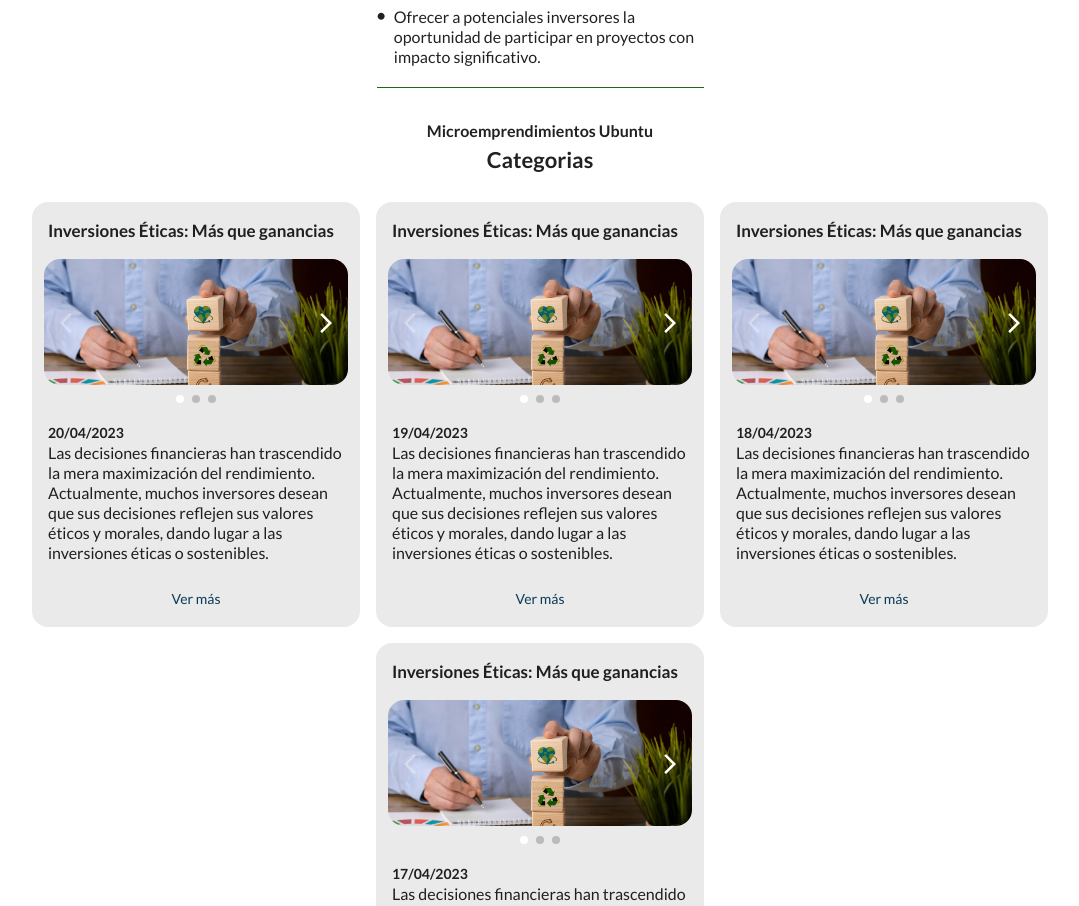
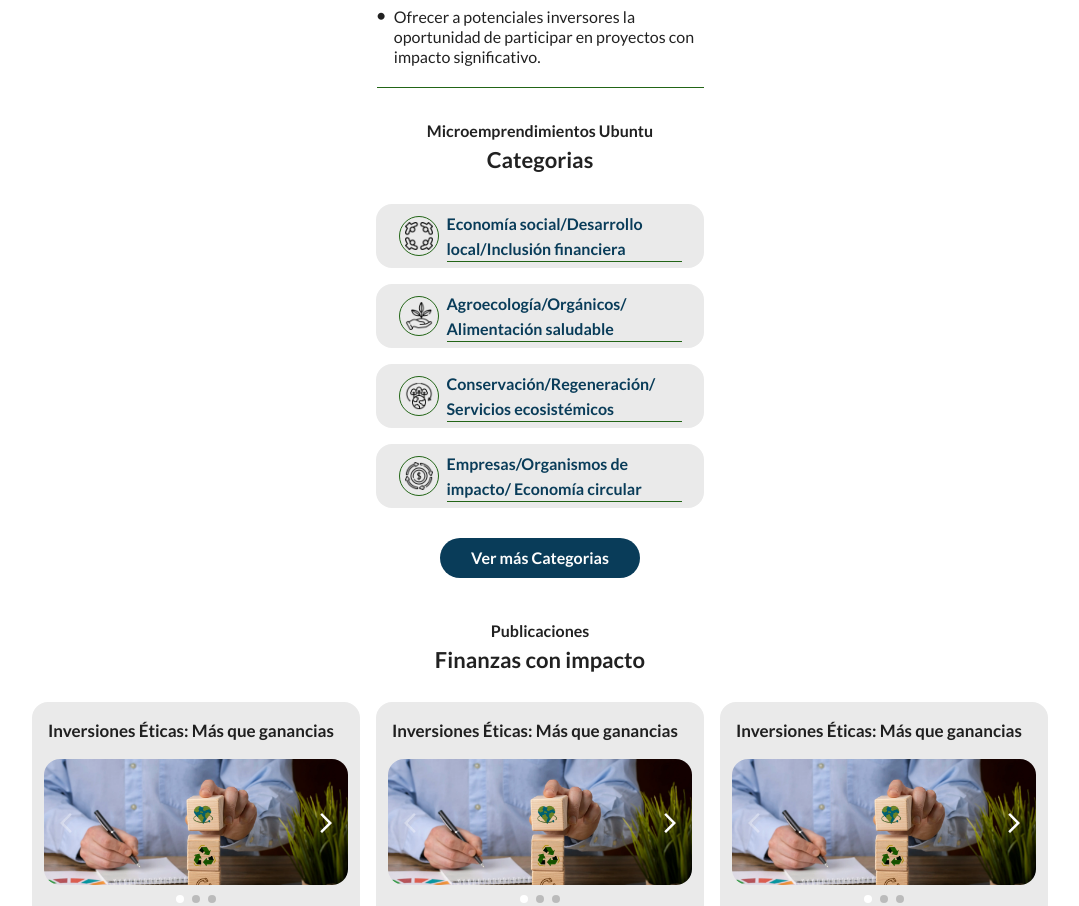
Before and after one commit to TomiCaratti13/SemilleroUbuntuFront, a React (Vite) app: page / in a window 1280 px wide. Shown: the part 802-1708 px from the top of the page, without its empty margins (100-1179 px from the left). Built offline with nearby package versions, Linux system fonts and the light colour scheme.

Commit message:
maquetado categorias terminado

```diff
--- a/src/components/CardCategoria.jsx
+++ b/src/components/CardCategoria.jsx
@@ -1,38 +1,60 @@
-import { Container, Typography } from "@mui/material"
+import { useTheme } from "@emotion/react";
+import { Avatar, Card, Box, Typography } from "@mui/material"
 
-function CardCategoria() {
+function CardCategoria({ title, img }) {
+
+  const theme = useTheme();
+
   return (
-    <Container
+    <Card
       sx={{
+        width: '328px',
+        height: '64px',
+        my: '16px',
+        borderRadius: '16px',
+        backgroundColor: 'gris.claro',
+        boxShadow: 'none',
+        gap: '10px',
         display: 'flex',
         justifyContent: 'center',
         alignItems: 'center',
-        flexDirection: 'column',
-        gap: '4px',
       }}
     >
-      <Typography
-        variant="h3"
+      <Box
         sx={{
-          fontSize: '16px',
-          lineHeight: '25px',
-          fontWeight: 600
-          }}
-      >
-        Microemprendimientos Ubuntu
-      </Typography>
-      <Typography
-        variant="h4"
-        sx={{
-          fontSize: '22px',
-          lineHeight: '25px',
-          fontWeight: 600
+          width: '283px',
+          height: '56px',
+          display: 'flex',
+          justifyContent: 'center',
+          alignItems: 'center',
         }}
       >
-        Categorias
-      </Typography>
-
-    </Container>
+        <Avatar
+          src={img}
+          sx={{
+            width: '40px',
+            height: '40px',
+            border: `1px solid ${theme.palette.verde.main}`,
+            '& img': {
+              width: '28px',
+              height: '28px',
+            },
+          }}
+        />
+        <Typography
+          sx={{
+            fontWeight: '700',
+            fontSize: '16px',
+            lineHeight: '25px',
+            color: 'azul.main',
+            ml: '8px',
+            borderBottom: `1px solid ${theme.palette.verde.main}`,
+          }}
+        >
+          {title}
+        </Typography>
+      </Box>
+    </Card>
   )
 }
 
--- a/src/components/LoginButton.jsx
+++ b/src/components/LoginButton.jsx
@@ -23,7 +23,6 @@ function LoginButton(props) {
             backgroundColor: 'blanco.main',
             width: '24px',
             height: '24px',
-            // mr:'8px',
             '& img': {
               width: '16px',
               height: '16px',
@@ -36,7 +35,6 @@ function LoginButton(props) {
             fontSize: '16px',
             lineHeight: '30px',
             textAlign: 'center',
-            // letterSpacing: '-0.02em',
           }}
         >
           {props.name}
--- /dev/null
+++ b/src/components/MapCategorias.jsx
@@ -0,0 +1,72 @@
+
+import CardCategoria from './CardCategoria'
+import { Container, Box, Typography, Button } from '@mui/material'
+
+export const MapCategorias = ({ categorias }) => (
+  <Container
+    sx={{
+      display: 'flex',
+      justifyContent: 'center',
+      alignItems: 'center',
+      flexDirection: 'column',
+      gap: '4px',
+    }}
+  >
+    <Typography
+      variant="h3"
+      sx={{
+        fontSize: '16px',
+        lineHeight: '25px',
+        fontWeight: 600
+      }}
+    >
+      Microemprendimientos Ubuntu
+    </Typography>
+    <Typography
+      variant="h4"
+      sx={{
+        fontSize: '22px',
+        lineHeight: '25px',
+        fontWeight: 600,
+        mb: '12px'
+      }}
+    >
+      Categorias
+    </Typography>
+    <Box>
+      {categorias.map((categorias, index) => (
+        <CardCategoria
+          key={index}
+          title={categorias.title}
+          img={categorias.img}
+        />
+      ))}
+    </Box>
+    <Button
+      sx={{
+        width: '200px',
+        height: '40px',
+        my: '10px',
+        justifyContent: 'space-evenly',
+        borderRadius: '100px',
+        textTransform: 'none',
+        color: 'blanco.main',
+        backgroundColor: 'azul.main',
+        '&:hover': {
+          backgroundColor: 'azul.main',
+        }
+      }}
+    >
+      <Typography
+        sx={{
+          fontWeight: '700',
+          fontSize: '16px',
+          lineHeight: '30px',
+          textAlign: 'center',
+        }}
+      >
+        Ver más Categorias
+      </Typography>
+    </Button>
+  </Container>
+)
--- a/src/views/MapPublicaciones.jsx
+++ b/src/components/MapPublicaciones.jsx
@@ -1,4 +1,5 @@
-import CardPublicacion from '../components/CardPublicacion';
+
+import CardPublicaciones from './CardPublicacion';
 import { Container } from '@mui/material';
 
 // eslint-disable-next-line react/prop-types
@@ -21,7 +22,7 @@ export const MapPublicaciones = ({ publicaciones }) => (
         return dateB - dateA;
       })
       .map((publicacion, index) => (
-        <CardPublicacion
+        <CardPublicaciones
           key={index}
           title={publicacion.title}
           date={publicacion.date}
--- a/src/components/Objetivos.jsx
+++ b/src/components/Objetivos.jsx
@@ -10,7 +10,6 @@ function Objetivos() {
     "Proporcionar financiación a empresas y organizaciones que ejecutan proyectos con objetivos sociales, ambientales y culturales.",
     "Ofrecer a potenciales inversores la oportunidad de participar en proyectos con impacto significativo."
   ];
-
 
   return (
     <Box
@@ -47,11 +46,7 @@ function Objetivos() {
           Objetivos de Ubuntu
         </Typography>
       </Box>
-      <List
-        sx={{
-          pb: 0,
-        }}
-      >
+      <List sx={{pb: 0}}>
         {textos.map((texto, index) => (
           <ListItem
             key={index}
--- a/src/utils/mocks/Categorias.json
+++ b/src/utils/mocks/Categorias.json
@@ -4,15 +4,15 @@
     "img":"/webp/economiaSocial.webp"
   },
   {
-    "title":"Agroecología/Orgánicos/Alimentación saludable",
+    "title":"Agroecología/Orgánicos/ Alimentación saludable",
     "img":"/webp/agroecologia.webp"
   },
   {
-    "title":"Conservación/Regeneración/Servicios ecosistémicos",
+    "title":"Conservación/Regeneración/ Servicios ecosistémicos",
     "img":"/webp/conservacion.webp"
   },
   {
-    "title":"Empresas/Organismos de impacto/Economía circular",
+    "title":"Empresas/Organismos de impacto/ Economía circular",
     "img":"/webp/empresas.webp"
   }
 ]
--- a/src/views/LandingPage.jsx
+++ b/src/views/LandingPage.jsx
@@ -1,10 +1,11 @@
 import publicaciones from '../utils/mocks/Publicaciones.json';
-import { MapPublicaciones } from './MapPublicaciones';
+import categorias from '../utils/mocks/Categorias.json';
 import { useSnackbar } from 'notistack';
 import { SectionHero } from '../components/SectionHero';
-import { Container, Typography, Box } from '@mui/material';
+import { Box, Container, Typography } from '@mui/material';
 import Objetivos from '../components/Objetivos';
-import CardCategoria from '../components/CardCategoria';
+import { MapPublicaciones } from '../components/MapPublicaciones';
+import { MapCategorias } from '../components/MapCategorias';
 
 
 export const LandingPage = () => {
@@ -36,7 +37,26 @@ export const LandingPage = () => {
         img={landingPage.img}
       />
       <Objetivos />
-      <CardCategoria />
+      <MapCategorias categorias={categorias} />
+      <Container
+        sx={{
+          display: 'flex',
+          justifyContent: 'center',
+          alignItems: 'center',
+          flexDirection: 'column',
+          gap: '4px',
+        }}>
+        <Typography
+          variant="h4"
+          sx={{ fontSize: '16px', lineHeight: '25px', fontWeight: 600 }}>
+          Publicaciones
+        </Typography>
+        <Typography
+          variant="h3"
+          sx={{ fontSize: '22px', lineHeight: '25px', fontWeight: 600 }}>
+          Finanzas con impacto
+        </Typography>
+      </Container>
       <MapPublicaciones publicaciones={publicaciones} />
     </Box>
   );
--- a/src/views/SectionPublicaciones.jsx
+++ b/src/views/SectionPublicaciones.jsx
@@ -1,5 +1,5 @@
 import publicaciones from '../utils/mocks/Publicaciones.json';
-import { MapPublicaciones } from './MapPublicaciones';
+import { MapPublicaciones } from '../components/MapPublicaciones';
 import { SectionHero } from '../components/SectionHero';
 import { Box } from '@mui/material';
 import { VectorGreen } from '../components/VectorGreen';
```
Also changed, not shown: src/components/ItemObjetivo.jsx (deleted, +0 -18 lines).
